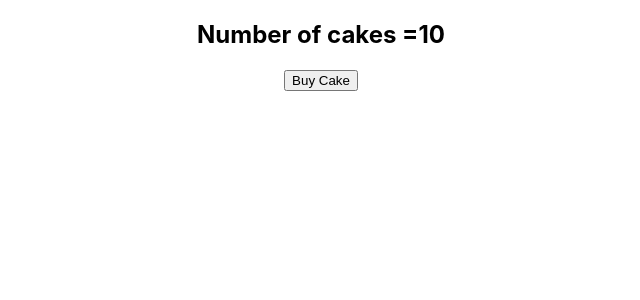
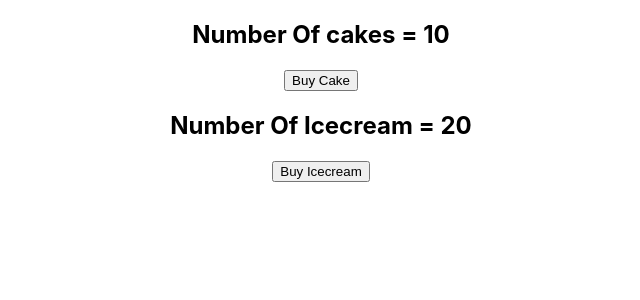
Before and after one commit to MizanurRahmann/react-redux, a React (Create React App) app: page / in a window 1280 px wide. Shown: the top 300 px of the page, without its empty margins (319-959 px from the left). Built offline with nearby package versions, Linux system fonts and the light colour scheme.

Commit message:
Cakes and IceCream.

```diff
--- a/src/App.js
+++ b/src/App.js
@@ -1,16 +1,18 @@
 import React from 'react';
 import {Provider} from 'react-redux';
-import store from './redux/cake/store'
+import store from './redux/store'
 import './App.css';
 import CakeContainer from './components/CakeContainer';
 import HooksCakeContainer from './components/HooksCakeContainer';
+import IceCreamContainer from './components/IceCreamContainer';
 
 function App() {
   return (
     <Provider store={store}>
       <div className="App">
-        {/* <CakeContainer /> */}
-        <HooksCakeContainer />
+        <CakeContainer />
+        <IceCreamContainer />
+        {/* <HooksCakeContainer /> */}
       </div>
     </Provider>
   );
--- a/src/components/CakeContainer.js
+++ b/src/components/CakeContainer.js
@@ -13,7 +13,7 @@ function CakeContainer(props) {
 
 const mapStateToProps = state => {
     return{
-        numOfCakes: state.numOfCakes
+        numOfCakes: state.cake.numOfCakes
     }
 }
 
--- a/src/components/HooksCakeContainer.js
+++ b/src/components/HooksCakeContainer.js
@@ -3,7 +3,7 @@ import { buyCake } from '../redux'
 import { useSelector, useDispatch } from 'react-redux';
 
 function HooksCakeContainer() {
-    const numOfCakes = useSelector(state => state.numOfCakes)
+    const numOfCakes = useSelector(state => state.cake.numOfCakes)
     const dispatch = useDispatch()
 
     return (
--- /dev/null
+++ b/src/components/IceCreamContainer.js
@@ -0,0 +1,29 @@
+import React from 'react'
+import { connect } from 'react-redux';
+import { buyIceCream } from '../redux/index';
+
+function IceCreamContainer(props) {
+    return (
+        <div>
+            <h2>Number Of Icecream = { props.numOfIceCream }</h2>
+            <button onClick={props.buyIceCream}>Buy Icecream</button>
+        </div>
+    )
+}
+
+const mapStateToProps = state => {
+    return{
+        numOfIceCream: state.iceCream.numOfIceCream
+    }
+}
+
+const mapDispatchToProps = dispatch => {
+    return{
+        buyIceCream: () => dispatch(buyIceCream())
+    }
+}
+
+export default connect(
+    mapStateToProps,
+    mapDispatchToProps
+    ) (IceCreamContainer)
--- a/src/redux/cake/store.js
+++ /dev/null
@@ -1,8 +0,0 @@
-import {createStore} from 'redux';
-import cakeReducer from './cakeReducer';
-
-const store = createStore(cakeReducer);
-
-export default store;
-
-//provide the store to the react application
--- /dev/null
+++ b/src/redux/iceCream/iceCreamAction.js
@@ -0,0 +1,7 @@
+import { BUY_ICECREAM } from './iceCreamType';
+
+export const buyIceCream = () => {
+    return{
+        type: BUY_ICECREAM
+    }
+}
--- /dev/null
+++ b/src/redux/iceCream/iceCreamReducer.js
@@ -0,0 +1,19 @@
+import { BUY_ICECREAM } from './iceCreamType';
+
+const initialState = {
+    numOfIceCream: 20
+}
+
+const iceCreamReducer = (state = initialState, action) => {
+    switch (action.type) {
+        case BUY_ICECREAM:
+            return{
+                ...state,
+                numOfIceCream: state.numOfIceCream - 1
+            }
+
+        default: return state
+    }
+}
+
+export default iceCreamReducer
--- /dev/null
+++ b/src/redux/iceCream/iceCreamType.js
@@ -0,0 +1 @@
+export const BUY_ICECREAM = 'BUY_ICECREAM';
--- a/src/redux/index.js
+++ b/src/redux/index.js
@@ -1,2 +1,3 @@
 
 export { buyCake } from './cake/cakeAction';
+export { buyIceCream } from './iceCream/iceCreamAction';
--- /dev/null
+++ b/src/redux/rootReducer.js
@@ -0,0 +1,11 @@
+import { combineReducers } from 'redux';
+import cakeReducer from './cake/cakeReducer';
+import iceCreamReducer from './iceCream/iceCreamReducer';
+
+
+const rootReducer = combineReducers({
+    cake: cakeReducer,
+    iceCream: iceCreamReducer
+})
+
+export default rootReducer
--- /dev/null
+++ b/src/redux/store.js
@@ -0,0 +1,6 @@
+import {createStore} from 'redux';
+import rootReducer from './rootReducer';
+
+const store = createStore(rootReducer);
+
+export default store;
```
